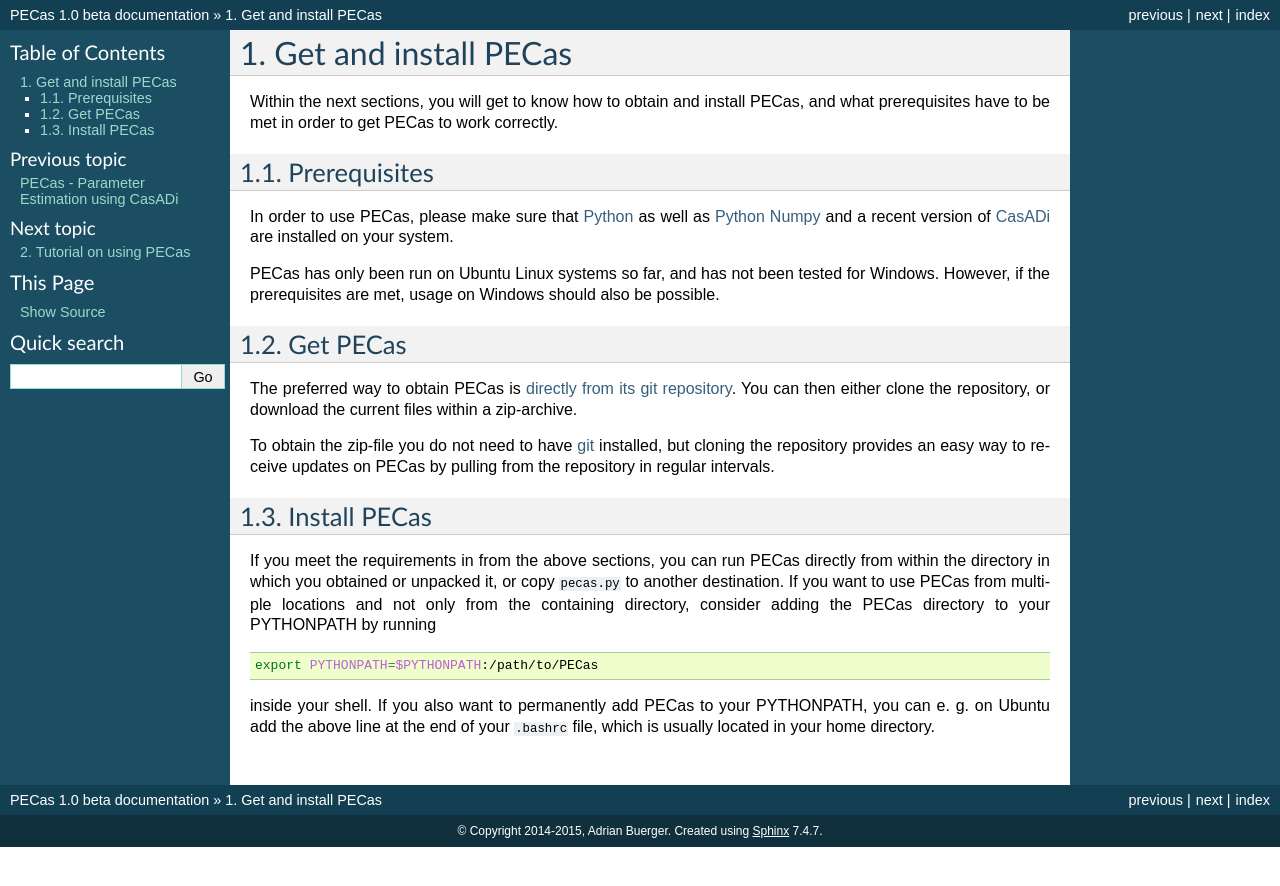
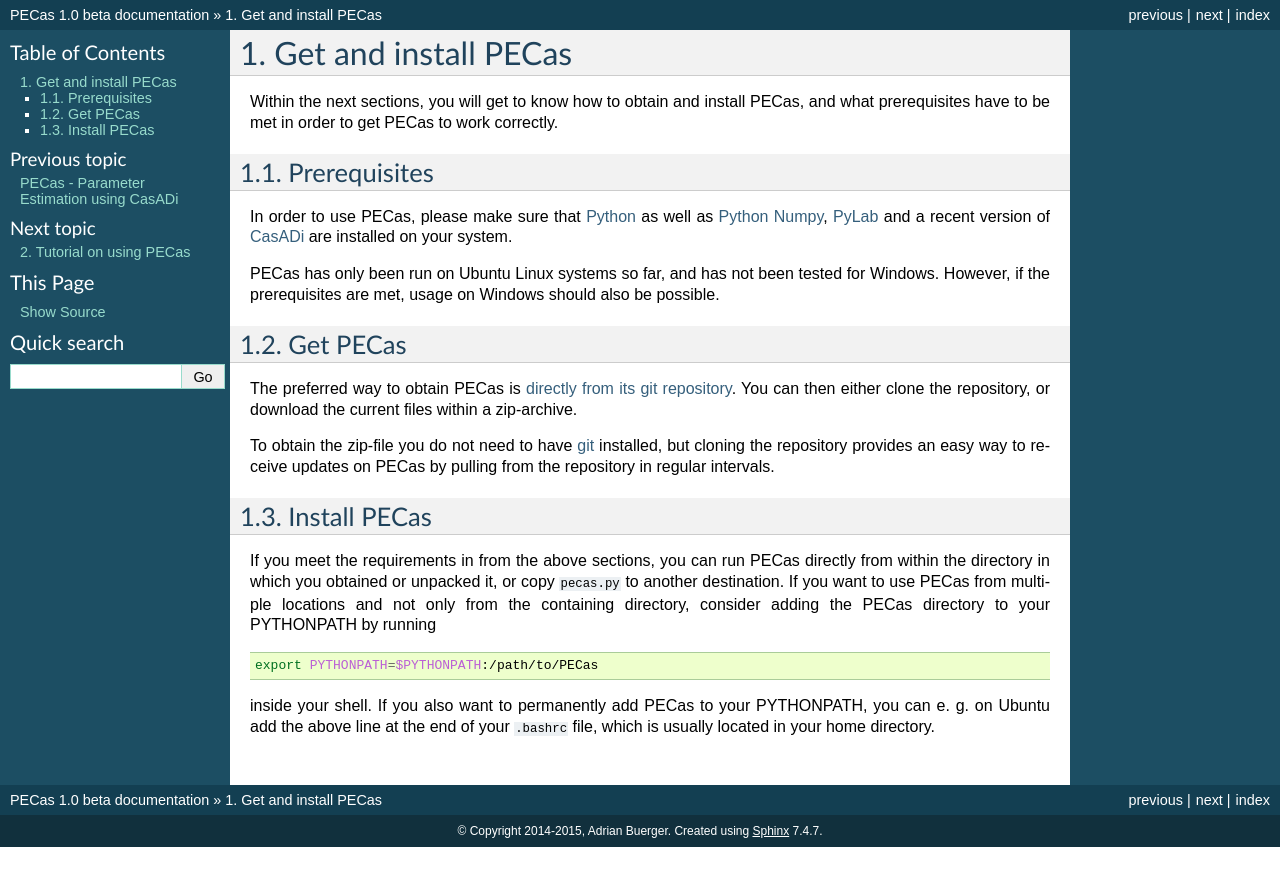
Before and after one commit to vishalbelsare/PECas, a Sphinx documentation site: the page built from doc/install.rst, in a window 1280 px wide. Shown: the top 886 px of the page. Built offline with Sphinx 7.4.7, drawn with Linux system fonts in a browser that asks for light colours.

Commit message:
added PyLab reference in installation guide

```diff
--- a/doc/install.rst
+++ b/doc/install.rst
@@ -9,7 +9,8 @@
 
 In order to use PECas, please make sure that
 `Python <https://www.python.org/>`_ as well as
-`Python Numpy <http://www.numpy.org/>`_
+`Python Numpy <http://www.numpy.org/>`_,
+`PyLab <http://wiki.scipy.org/PyLab>`_
 and a recent version of `CasADi <http://casadi.org>`_ are
 installed on your system.
 
```
